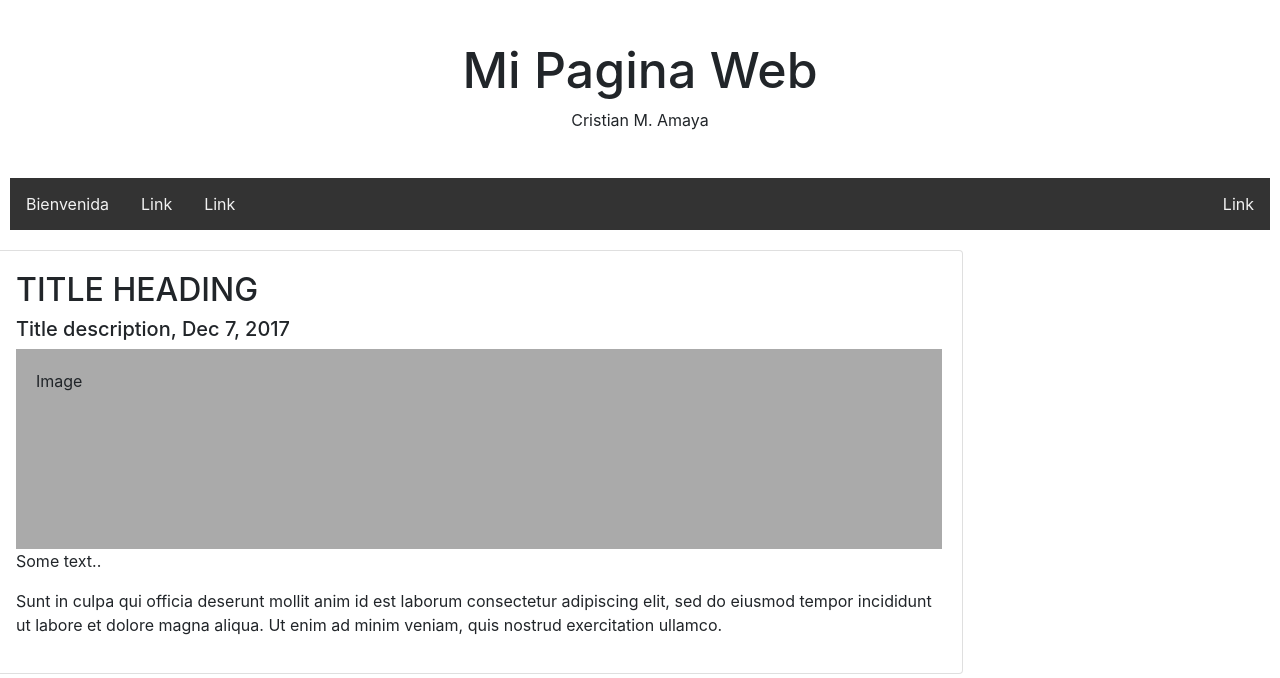
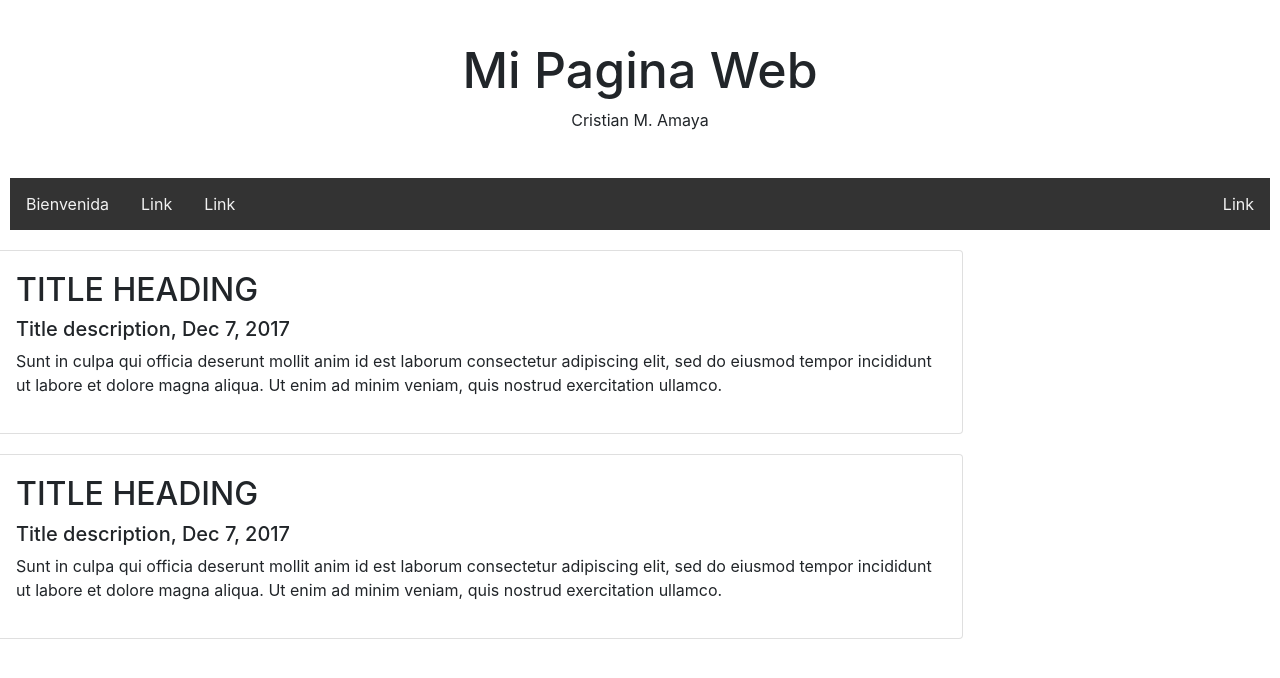
Before and after one commit to cm-amaya/cm-amaya.github.io, a plain HTML site: page index.html in a window 1280 px wide. Drawn offline with nearby package versions, Linux system fonts and the light colour scheme.

Commit message:
Update index.html

```diff
--- a/index.html
+++ b/index.html
@@ -26,8 +26,14 @@
             <div class="card" id="welcome">
                 <h2>TITLE HEADING</h2>
                 <h5>Title description, Dec 7, 2017</h5>
-                <div class="fakeimg" style="height:200px;">Image</div>
-                <p>Some text..</p>
+                <p>Sunt in culpa qui officia deserunt mollit anim id est laborum consectetur adipiscing elit, sed do eiusmod
+                    tempor incididunt ut labore et dolore magna aliqua. Ut enim ad minim veniam, quis nostrud exercitation
+                    ullamco.
+                </p>
+            </div>
+            <div class="card" id="welcome">
+                <h2>TITLE HEADING</h2>
+                <h5>Title description, Dec 7, 2017</h5>
                 <p>Sunt in culpa qui officia deserunt mollit anim id est laborum consectetur adipiscing elit, sed do eiusmod
                     tempor incididunt ut labore et dolore magna aliqua. Ut enim ad minim veniam, quis nostrud exercitation
                     ullamco.
```
